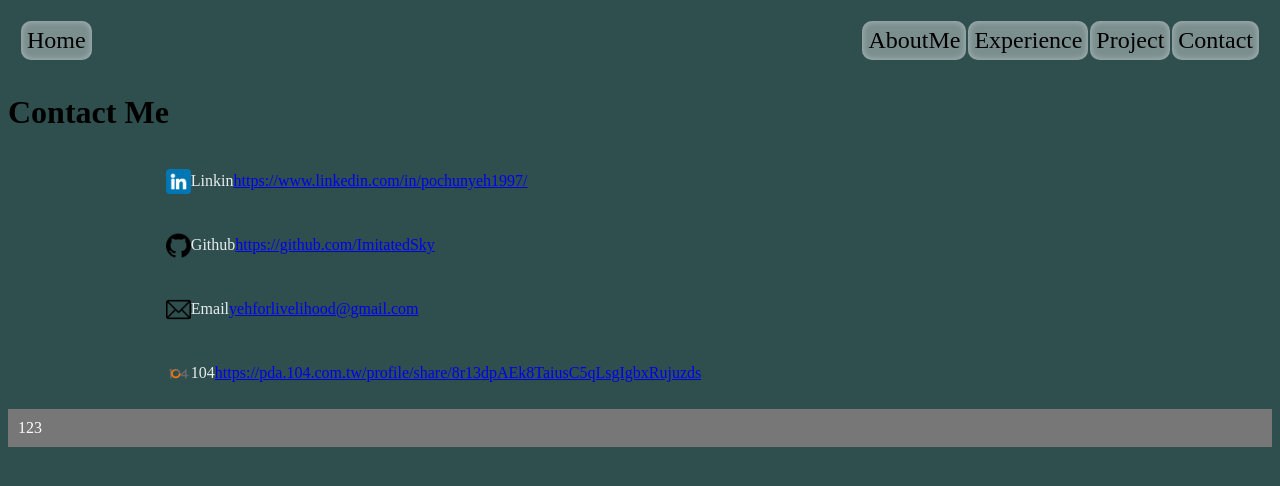
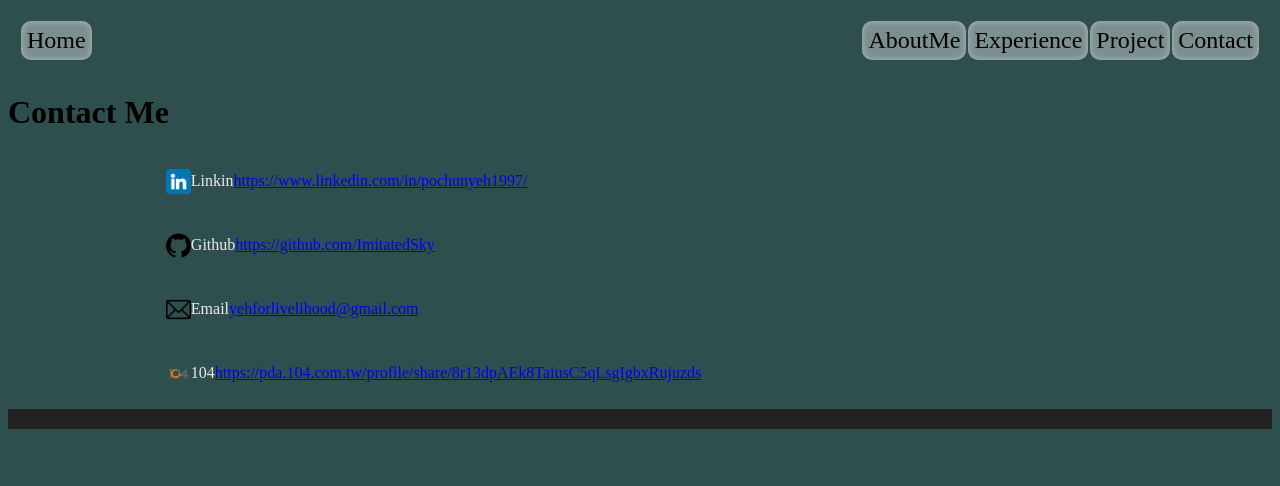
Before and after one commit to ImitatedSky/resume, a React (Create React App) app: page /Contact in a window 1280 px wide. Shown: the top 486 px of the page. Built offline with nearby package versions, Linux system fonts and the light colour scheme.

Commit message:
Update 3 files

```diff
--- a/src/components/Contact/Contact.js
+++ b/src/components/Contact/Contact.js
@@ -33,3 +33,11 @@ export default function Contact() {
     </>
   );
 }
+
+export function Contact_onepage() {
+  return (
+    <>
+      <h1>Contact Me</h1>
+    </>
+  );
+}
--- a/src/components/footer.js
+++ b/src/components/footer.js
@@ -4,9 +4,9 @@ import "../styles.css";
 export default function Footer() {
   return (
     <div className="Footer">
-      <div>1</div>
-      <div>2</div>
-      <div>3</div>
+      <div></div>
+      <div></div>
+      <div></div>
     </div>
   );
 }
--- a/src/styles.css
+++ b/src/styles.css
@@ -1,5 +1,3 @@
-@import url(https://fonts.googleapis.com/css?family=Varela+Round);
-@import url(https://fonts.googleapis.com/css?family=Open+Sans:400,300,600,700);
 .App {
   font-family: sans-serif;
   text-align: center;
@@ -8,7 +6,7 @@
 .Footer {
   left: 0; /* 將 Header 元素的左邊固定在頁面左邊 */
   right: 0; /* 將 Header 元素的右邊固定在頁面右邊 */
-  background-color: #777;
+  background-color: #222;
   padding: 10px;
   text-align: center;
   color: white;
```
